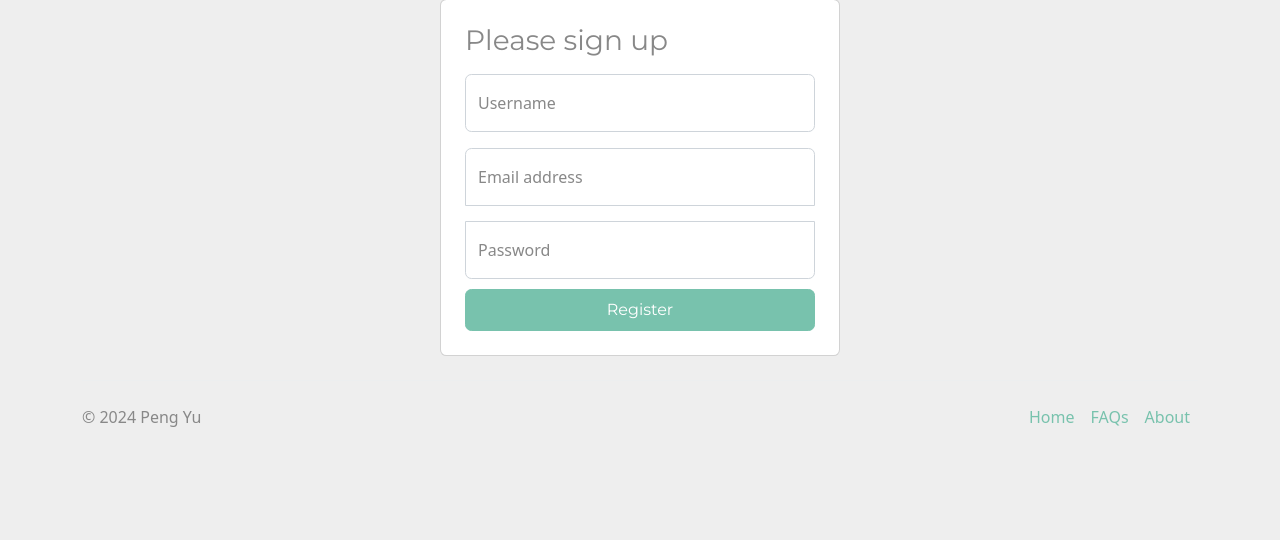
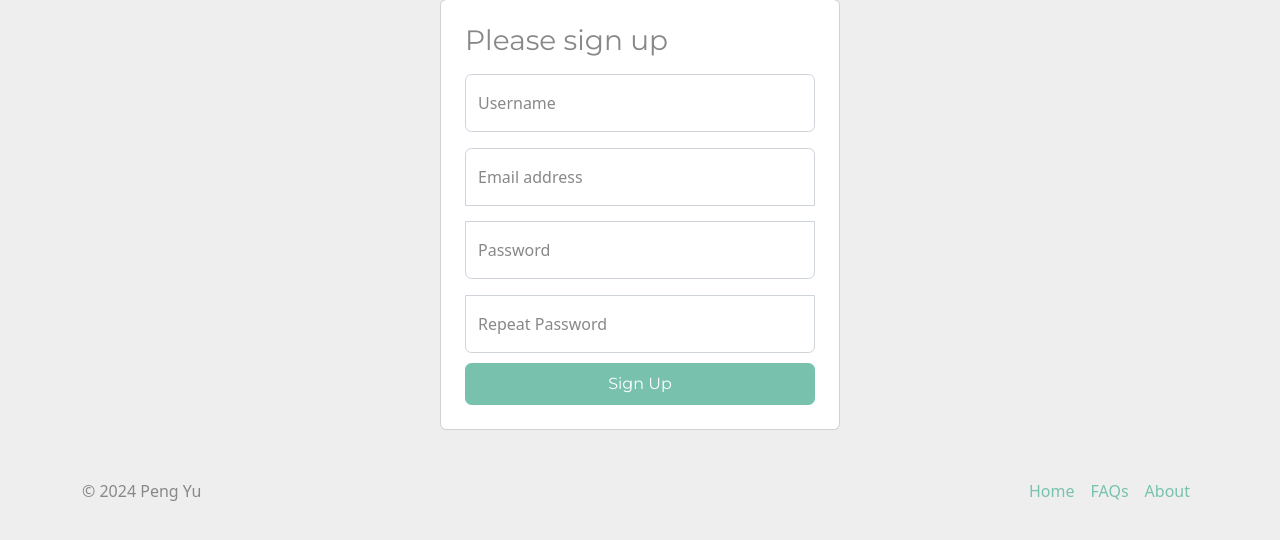
Before and after one commit to pengyoo/cdos_rentrater, a Django app: page /signup/ in a window 1280 px wide. Shown: the part 105-645 px from the top of the page. Run offline with Django 5.2, Linux system fonts and the light colour scheme; some libraries are stand-ins or nearby versions.

Commit message:
implement sign up feature

```diff
--- /dev/null
+++ b/rater/forms.py
@@ -0,0 +1,21 @@
+from django import forms
+from django.contrib.auth.models import User
+from django.contrib.auth.forms import UserCreationForm
+from django.contrib.auth.models import User
+from django.core import validators
+
+
+class UserSignUpForm(UserCreationForm):
+    email = forms.EmailField(validators=[validators.validate_email])
+
+    min_length = 5
+    max_length = 30
+    message_lt_min = f"Should have at least {min_length} characters."
+    message_ht_max = f"Should have at most{max_length} characters."
+
+    username = forms.CharField(validators=[validators.MaxLengthValidator(max_length, message_ht_max),
+                                           validators.MinLengthValidator(min_length, message_lt_min)])
+
+    class Meta:
+        model = User
+        fields = ['username', 'email', 'password1', 'password2']
--- a/rater/templates/rater/signup.html
+++ b/rater/templates/rater/signup.html
@@ -20,32 +20,51 @@
 {% endblock style %}
 {% block content %}
     <main class="card p-4 form-signin w-100 m-auto mt-5">
-        <form>
+        <form method="post">
+            {% csrf_token %}
             <h1 class="h3 mb-3 fw-normal">Please sign up</h1>
+            {% if form.non_field_errors %}
+                <div class="alert alert-danger pt-2 p-0" role="alert">{{ form.non_field_errors }}</div>
+            {% endif %}
             <div class="form-floating">
                 <input type="text"
                        class="form-control"
-                       id="floatingUsername"
-                       placeholder="username">
-                <label for="floatingUsername">Username</label>
+                       id="username"
+                       name="username"
+                       placeholder="Username">
+                <label for="username">Username</label>
+                {% if form.username.errors %}<div class="text-danger" role="alert">{{ form.username.errors }}</div>{% endif %}
             </div>
             <div class="form-floating mt-3">
                 <input type="email"
                        class="form-control"
-                       id="floatingInput"
+                       id="email"
+                       name="email"
                        placeholder="name@example.com">
-                <label for="floatingInput">Email address</label>
+                <label for="email">Email address</label>
+                {% if form.email.errors %}<div class="text-danger" role="alert">{{ form.email.errors }}</div>{% endif %}
             </div>
             <div class="form-floating mt-3">
                 <input type="password"
                        class="form-control"
-                       id="floatingPassword"
-                       placeholder="">
-                <label for="floatingPassword">Password</label>
+                       id="password"
+                       name="password1"
+                       placeholder="Password">
+                <label for="password">Password</label>
+                {% if form.password1.errors %}<div class="text-danger" role="alert">{{ form.password1.errors }}</div>{% endif %}
+            </div>
+            <div class="form-floating mt-3">
+                <input type="password"
+                       class="form-control"
+                       id="password"
+                       name="password2"
+                       placeholder="Repeat Password">
+                <label for="password">Repeat Password</label>
+                {% if form.password2.errors %}<div class="text-danger" role="alert">{{ form.password2.errors }}</div>{% endif %}
             </div>
             <button class="btn btn-primary w-100 py-2"
                     style="color: #ffffff"
-                    type="submit">Register</button>
+                    type="submit">Sign Up</button>
         </form>
     </main>
 {% endblock content %}
--- a/rater/views.py
+++ b/rater/views.py
@@ -2,13 +2,17 @@ from typing import Any
 from django.db.models.query import QuerySet
 from django.shortcuts import render
 from django_filters.views import FilterView
-from django.views.generic import DetailView
-from django.views.generic import ListView
-from django.views.generic import TemplateView
+from django.views.generic import DetailView, ListView, TemplateView, CreateView
+from django.contrib.auth.models import User
+from django.urls import reverse_lazy
+from django.contrib.auth.forms import UserCreationForm
+
 from . import models
 from . import filters
+from . import forms
 
 
+# Home page view
 class HomeView(FilterView):
 
     model = models.Property
@@ -21,6 +25,7 @@ class HomeView(FilterView):
     queryset = models.Property.objects.prefetch_related('images').all()
 
 
+# Property detail view: display a property and its reviews
 class PropertyDetailView(DetailView):
 
     model = models.Property
@@ -38,9 +43,17 @@ class PropertyDetailView(DetailView):
         return context
 
 
+# About page view
 class AboutView(TemplateView):
     template_name = 'rater/about.html'
 
 
-class SignUpView(TemplateView):
+# Sign up view: display sign up form and register a user through post request
+class SignUpView(CreateView):
     template_name = 'rater/signup.html'
+    form_class = forms.UserSignUpForm
+    success_url = reverse_lazy("signin")
+
+    # def form_valid(self, form):
+    #     form.send_email()
+    #     return super().form_valid(form)
```
Also changed, not shown: db.sqlite3.
